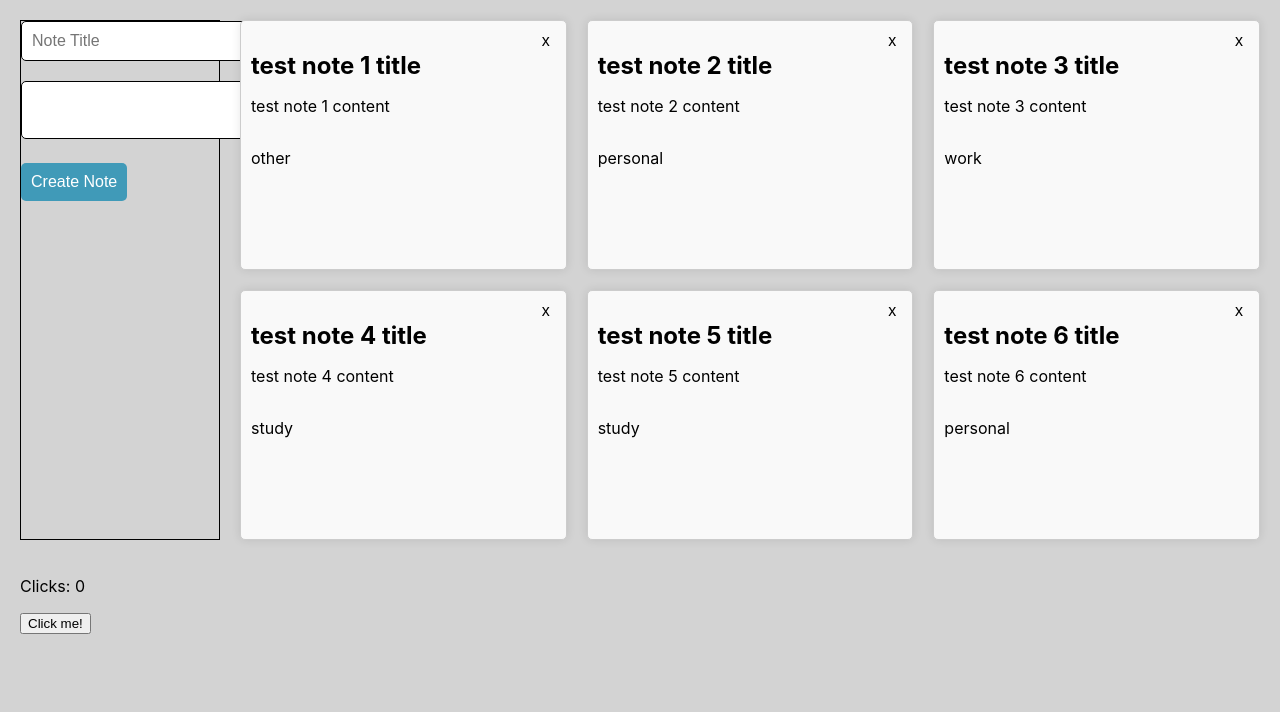
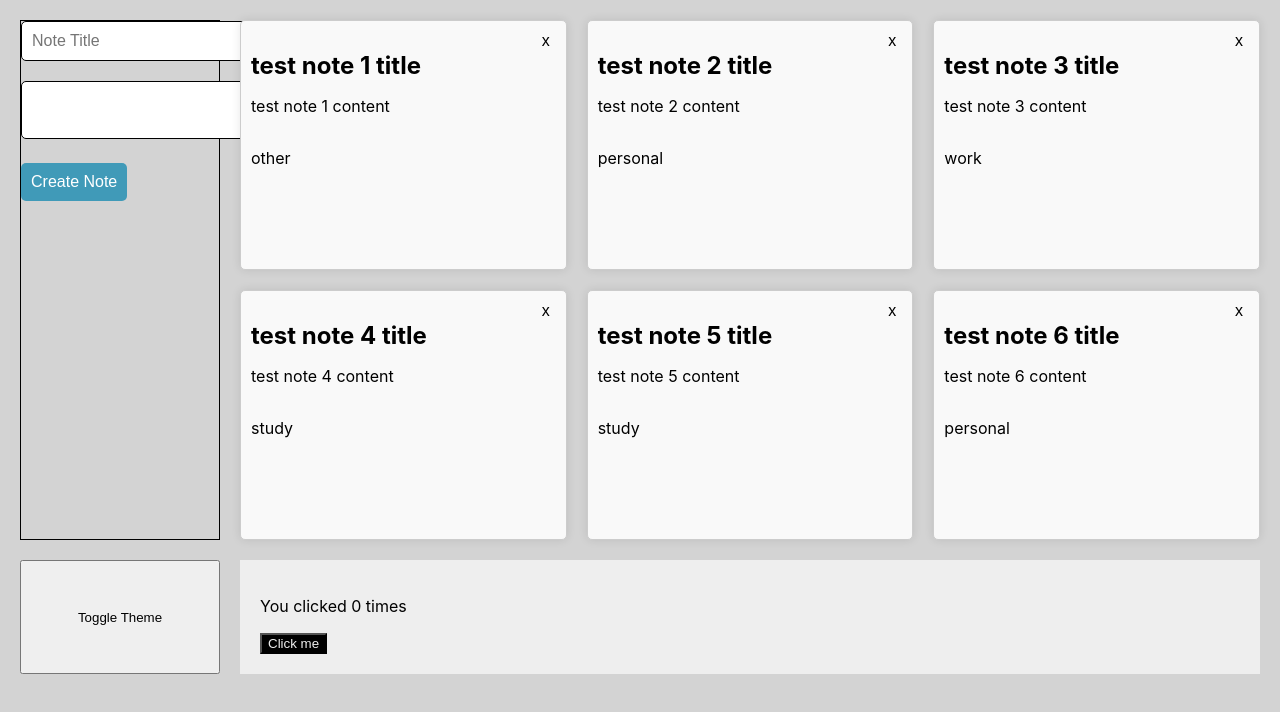
Before and after one commit to BrandonHargitay/CSE-110-Labs, a React (Create React App) app in the folder lab2/my-app/: page / in a window 1280 px wide. Shown: the top 712 px of the page. Built offline with nearby package versions, Linux system fonts and the light colour scheme.

Commit message:
Exercise 4.2.4 Done

```diff
--- /dev/null
+++ b/lab2/my-app/src/ThemeContext.ts
@@ -0,0 +1,15 @@
+// ThemeContext.ts
+import React from 'react';
+
+export const themes = {
+ light: {
+   foreground: '#000000',
+   background: '#eeeeee',
+ },
+ dark: {
+   foreground: '#ffffff',
+   background: '#222222',
+ },
+};
+
+export const ThemeContext = React.createContext(themes.light);
--- a/lab2/my-app/src/hooksExercise.tsx
+++ b/lab2/my-app/src/hooksExercise.tsx
@@ -1,4 +1,5 @@
-import React, { useState, useEffect } from 'react';
+import React, { useState, useEffect, useContext } from 'react';
+import { ThemeContext, themes } from "./ThemeContext";
 
 export function ClickCounter() {
  const [count, setCount] = useState(0);
@@ -11,11 +12,40 @@
    document.title = `You clicked ${count} times`;
  }, [count]);
 
- return (
-   <div>
-     <p>Clicks: {count}</p>
-     <button onClick={handleClick}>Click me!</button>
+ const theme = useContext(ThemeContext);
+return (
+   <div
+     style={{
+       background: theme.background,
+       color: theme.foreground,
+       padding: "20px",
+     }}
+   >
+     <p>You clicked {count} times </p>
+     <button
+       onClick={() => setCount(count + 1)}
+       style={{ background: theme.foreground, color: theme.background }}
+     >
+       Click me
+     </button>
    </div>
  );
 }
-export default ClickCounter;
+
+// Wrapper component to provide context
+function ToggleTheme() {
+    const [currentTheme, setCurrentTheme] = useState(themes.light);
+
+    const toggleTheme = () => {
+      setCurrentTheme(currentTheme === themes.light ? themes.dark : themes.light);
+    };
+
+    return (
+      <ThemeContext.Provider value={currentTheme}>
+        <button onClick={toggleTheme}> Toggle Theme </button>
+        <ClickCounter />
+      </ThemeContext.Provider>
+    );
+   }
+
+export default ToggleTheme;
```
